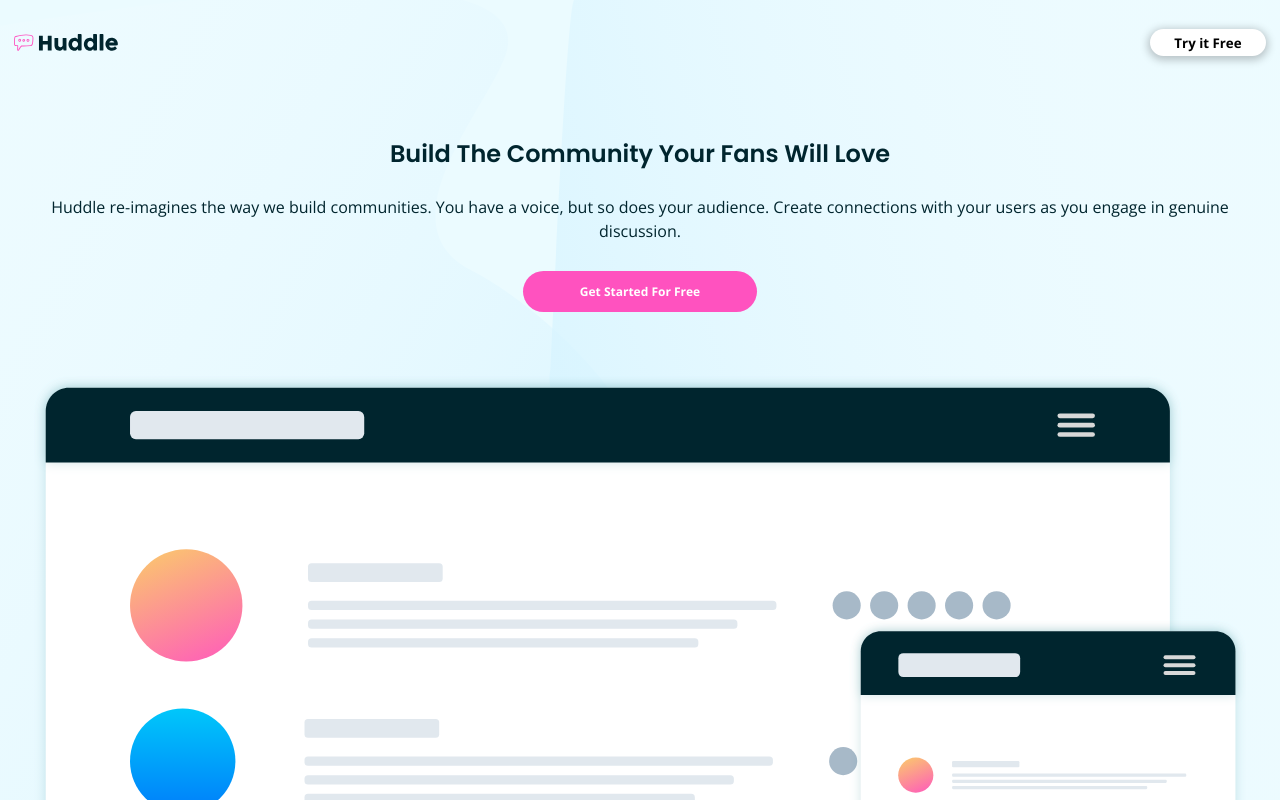
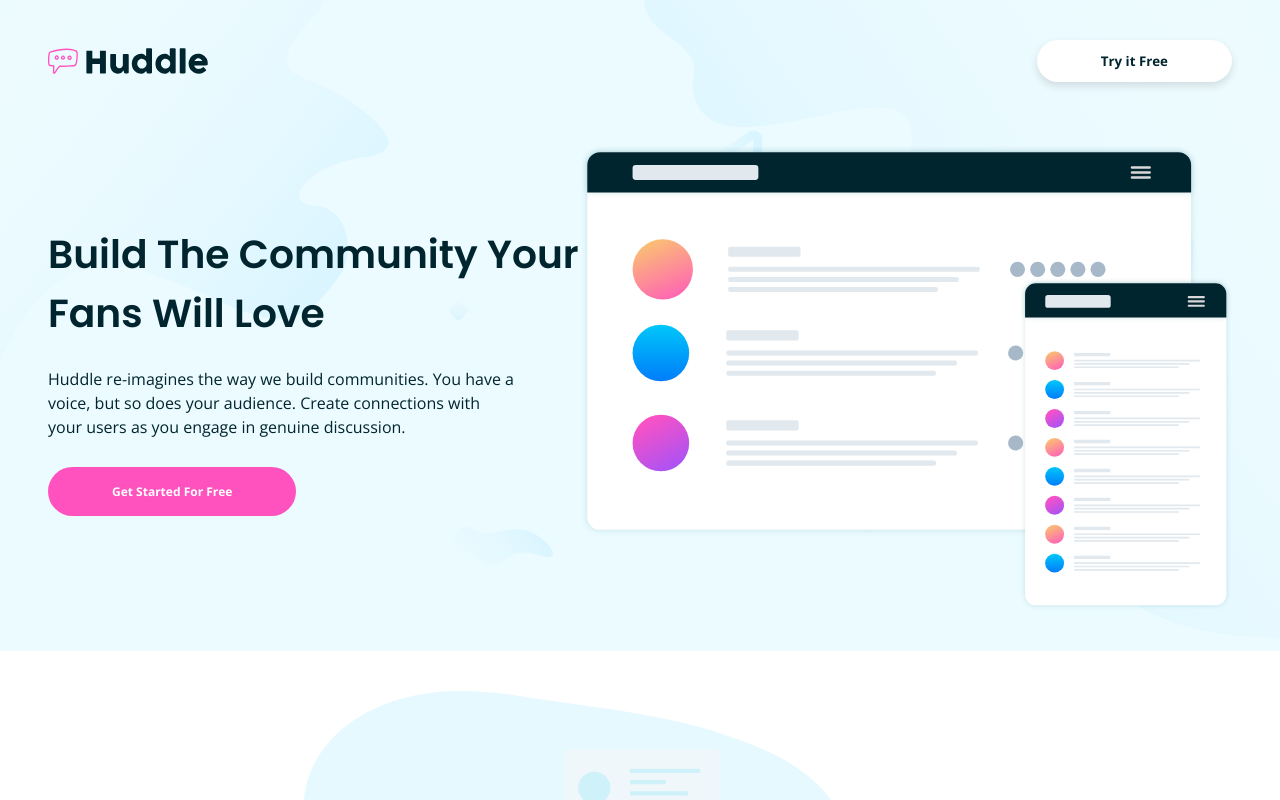
Before and after one commit to aarontark/huddle-landing-page-with-alternating-feature-blocks-master, a plain HTML site: page index.html in a window 1280 px wide. Shown: the top 800 px of the page. Drawn offline with nearby package versions, Linux system fonts and the light colour scheme.

Commit message:
added landing media queries

```diff
--- a/styles.css
+++ b/styles.css
@@ -276,3 +276,61 @@ section {
     margin-top: 1.5rem;
     font-size: .75rem;
 }
+
+@media (min-width: 1280px) {
+    section {
+        padding: 2.5rem 3rem;
+    }
+
+    .landing-section {
+        background-image: url(./images/bg-hero-desktop.svg);
+    }
+
+    .nav {
+        margin-bottom: 4rem;
+    }
+
+    .nav-image {
+        width: 10rem;
+    }
+
+    .nav-btn {
+        color: var(--very-dark-cyan);
+        padding: .75rem 4rem;
+        border-radius: 2rem;
+        box-shadow: 0px 4px 8px 0px rgba(0,0,0,0.12);
+    }
+
+    .landing-container {
+        flex-direction: row;
+        margin: 0;
+    }
+
+    .landing-info {
+        display: flex;
+        flex-direction: column;
+        align-items: start;
+        justify-content: end;
+    }
+
+    .landing-title {
+        font-size: 2.45rem;
+        text-align: left;
+        padding: 0;
+        padding-top: 3rem;
+    }
+
+    .landing-para {
+        padding: 1rem 4rem 1rem 0;
+        text-align: left;
+        font-size: 1rem;
+    }
+
+    .landing-btn {
+        padding: 1rem 4rem;
+    }
+
+    .landing-image {
+        width: 55%;
+    }
+}
```
